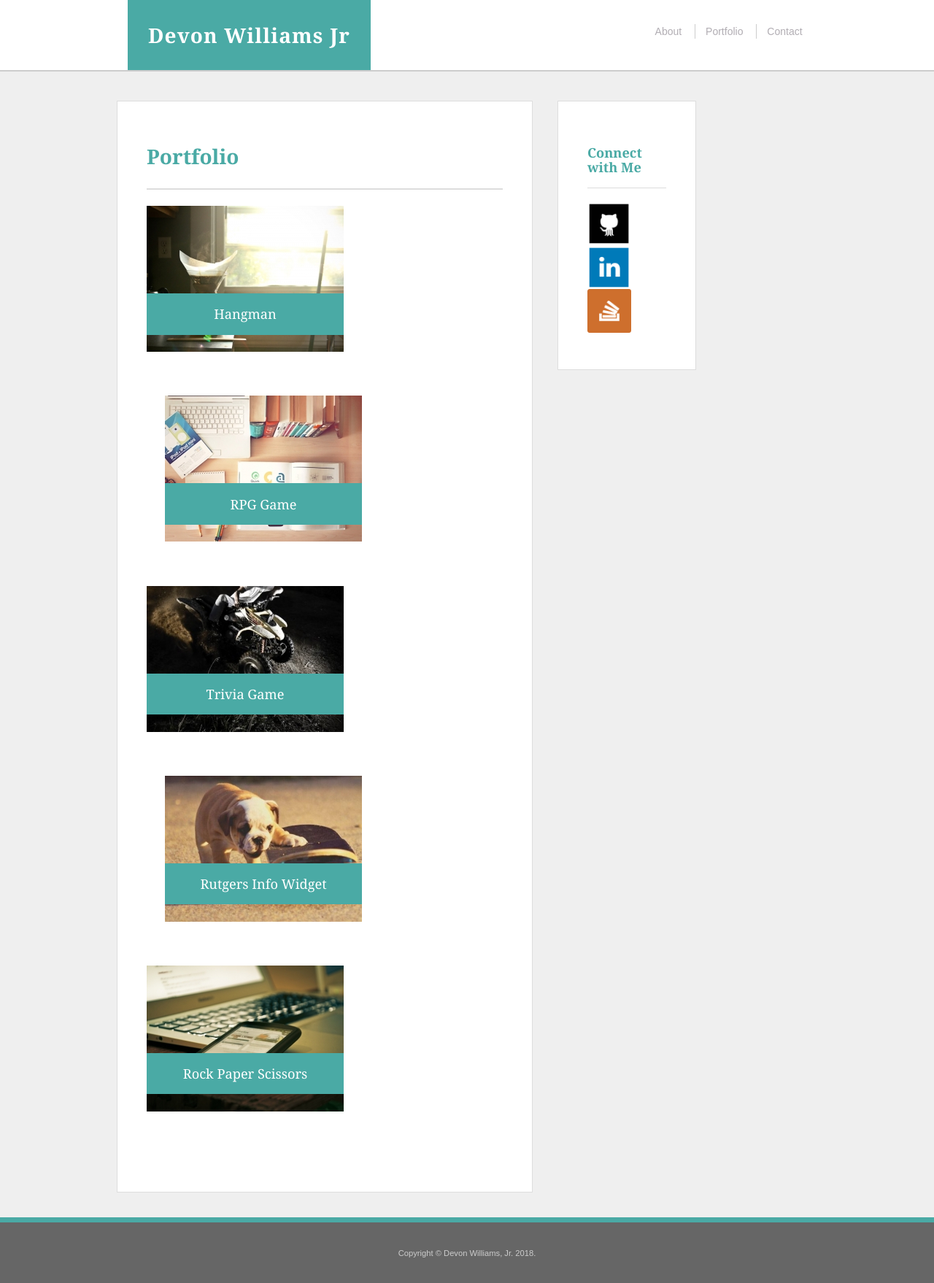
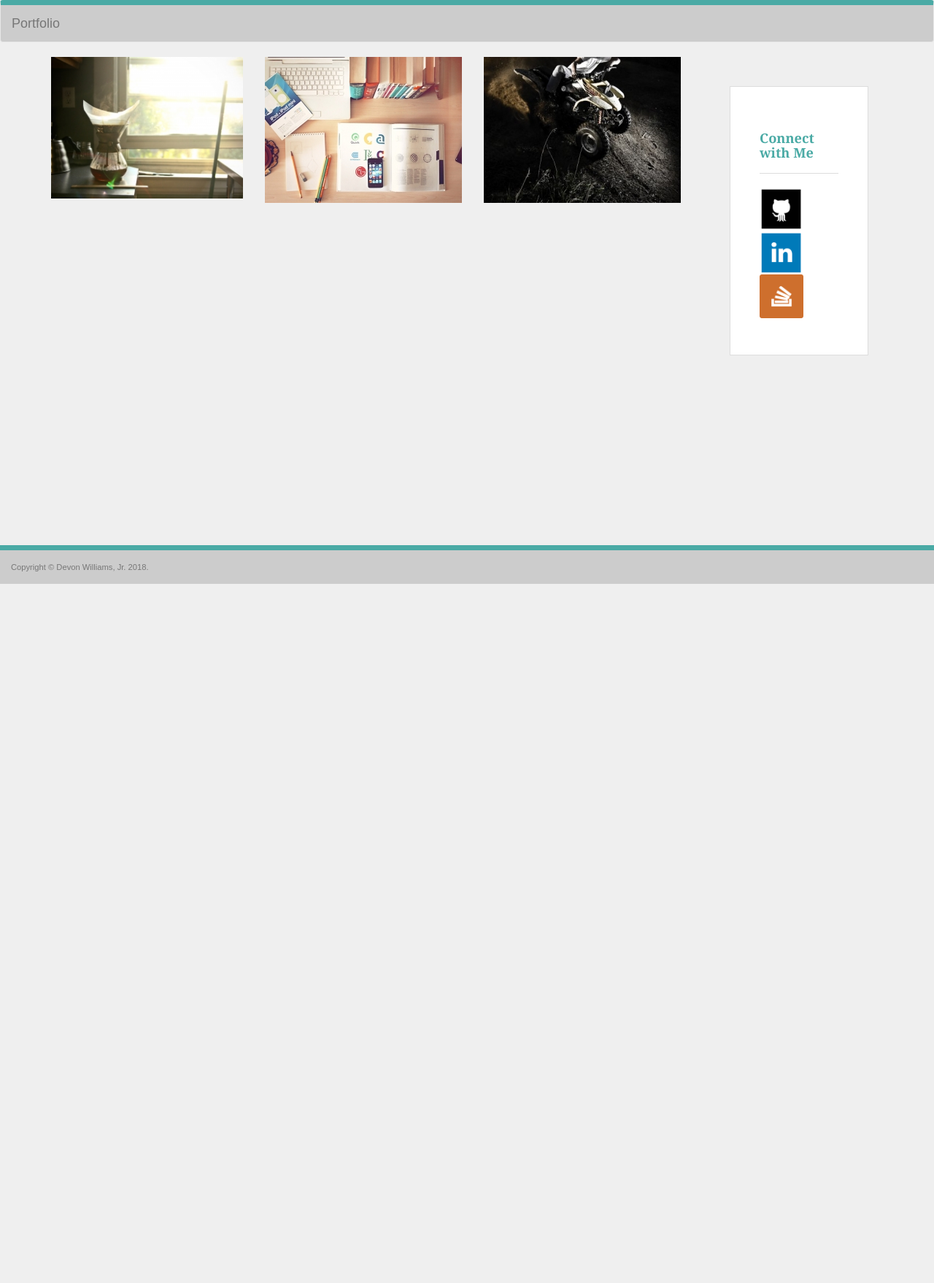
Before and after one commit to Dvnwllms/Bootstrap-Portfolio, a plain HTML site: page portfolio.html in a window 1280 px wide. Shown: the whole page at 73% size. After the commit the page ends 800 px from the top, so only its background shows below. Drawn offline with nearby package versions, Linux system fonts and the light colour scheme.

Commit message:
2nd hw done

```diff
--- a/portfolio.html
+++ b/portfolio.html
@@ -2,79 +2,55 @@
 <html lang="en">
 <head>
     <meta charset="UTF-8">
-	<title>Devon Williams Jr / Portfolio</title>
+    <title>Devon Williams Jr / About Me</title>
     <link rel="stylesheet" href="reset.css">
     <link rel="stylesheet" href="https://maxcdn.bootstrapcdn.com/bootstrap/3.3.7/css/bootstrap.min.css" integrity="sha384-BVYiiSIFeK1dGmJRAkycuHAHRg32OmUcww7on3RYdg4Va+PmSTsz/K68vbdEjh4u" crossorigin="anonymous">
     <link rel="stylesheet" href="style.css">
 </head>
 <body>
 
-	<header> <!--Box for the stuff at the top -->
+    <nav class="navbar navbar-default">
+                    <div class="container-fluid">
+                      <!-- Brand and toggle get grouped for better mobile display -->
+                      <div class="navbar-header">
+                        <a class="navbar-brand" href="#">Portfolio</a> <!-- Links to landing Page -->
+                      </div>
+                      </div><!-- /.navbar-collapse -->
+                    </div><!-- /.container-fluid -->
+                  </nav>
+
     <div class="container">
-			<div class="name">
-				<div class="logo">Devon Williams Jr</div>
+        <div class="row">
+            <div class= "col-md-3 col-sm-12 col-xs-12">
+                <img src="images/placeimg_270_200_any.jpg" alt="Hangman Image" class= "img-responsive">
             </div>
-			<nav class="nav">
-				<ul>
-					<li><a href="index.html">About</a></li>
-					<li><a href="#" class="active">Portfolio</a></li>
-					<li><a href="contact.html">Contact</a></li>
-				</ul>
-			</nav>
-		</div> <!-- Close this area -->
-	</header>
 
-	<div class="content"> <!-- Portfolio content -->
-		<div class="main">
-			<h1 class="page-title">Portfolio</h1>
-			<ul class="portfolio">
-				<li class="portfolio-item">
-					<a href="#">
-						<img src="images/placeimg_270_200_any.jpg" alt="Hangman Image">
-						<h2 class="item-name">Hangman</h2>
-					</a>
-				</li>
-				<li class="portfolio-item">
-					<a href="#">
-						<img src="images/phoneonbook.jpg" alt="RPG Game Image">
-						<h2 class="item-name">RPG Game</h2>
-					</a>
-				</li>
-				<li class="portfolio-item">
-					<a href="#">
-						<img src="images/atv.jpg" alt="Trivia Game Image">
-						<h2 class="item-name">Trivia Game</h2>
-					</a>
-				</li>
-				<li class="portfolio-item">
-					<a href="#">
-						<img src="images/puppy.jpg" alt="Rutgers Info Widget Image">
-						<h2 class="item-name">Rutgers Info Widget</h2>
-					</a>
-				</li>
-				<li class="portfolio-item">
-					<a href="#">
-						<img src="images/phone.jpg" alt="Rock Paper Scissors Image">
-						<h2 class="item-name">Rock Paper Scissors</h2>
-					</a>
-				</li>
-			</ul>
-		</div> <!-- Close this area -->
+        <div class="row">
+            <div class= "col-md-3 col-sm-12 col-xs-12">
+                <img src="images/phoneonbook.jpg" alt="RPG Game Image" class= "img responsive">
+            </div>
 
+        <div class="row">
+            <div class= "col-md-3 col-sm-12 col-xs-12">
+                <img src="images/atv.jpg" alt="Trivia Game Image" class= "img responsive">
+            </div>
+
+            <div class="row">
+                    <div class="col-md-3 col-sm-12 col-xs-12">
                         <div class="sidebar"> <!-- Box for the stuff on the right -->
                             <h2 class="sidebar-title">Connect with Me</h2>
                                 <ul class="social">
                                     <li><a href="https://github.com/Dvnwllms"><img src="images/github.png" alt="GitHub"></a></li>
                                     <li><a href="https://www.linkedin.com/in/devon-williams-155a37155/"><img src="images/linkedin.png" alt="LinkedIn"></a></li>
-				<li><a href="https://stackoverflow.com/users/story/9229909"><img src="images/stackoverflow.png" alt="Stacloverflow"></a></li>
+                                    <li><a href="https://stackoverflow.com/users/story/9229909"><img src="images/stackoverflow.png" alt="Stackoverflow"></a></li>
                                 </ul>
-		</div> <!-- Close this area -->
+            </div>
 
-	</div> <!-- Close entire page -->
+<div class="navbar navbar-default navbar-fixed-bottom">
+        <div class="comtainer">
+            <p class="navbar-text">Copyright &copy; Devon Williams, Jr. 2018.</p>
 
-    <footer> <!-- Footer is seperate from container -->
-		Copyright &copy; Devon Williams, Jr. 2018.
-	</footer>
+    </div>
 
 </body>
 </html>
--- a/style.css
+++ b/style.css
@@ -118,8 +118,8 @@ header .container {
 img.headshot {
     float: left;
     padding: 0 1em 1em 0;
-    width: 200px;
-    height: 200px;
+    width: 450px;
+    height: 450px;
 }
 
 /* Portfolio Style */
@@ -235,3 +235,11 @@ footer {
     background-color: #666666;
     border-top: 7px solid #4aaaa5;
 }
+
+.navbar {
+    text-align: center;
+    font-size: 0.8em;
+    color: #cccccc;
+    background-color: #cccccc;
+    border-top: 7px solid #4aaaa5;
+}
```
Also changed, not shown: contact.html (+50 -31 lines), index.html (+22 -55 lines). Lines whose indentation alone changed are shown as unchanged.
